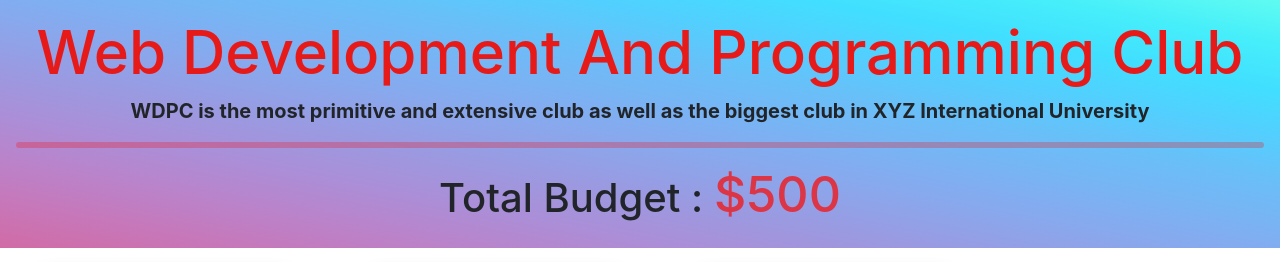
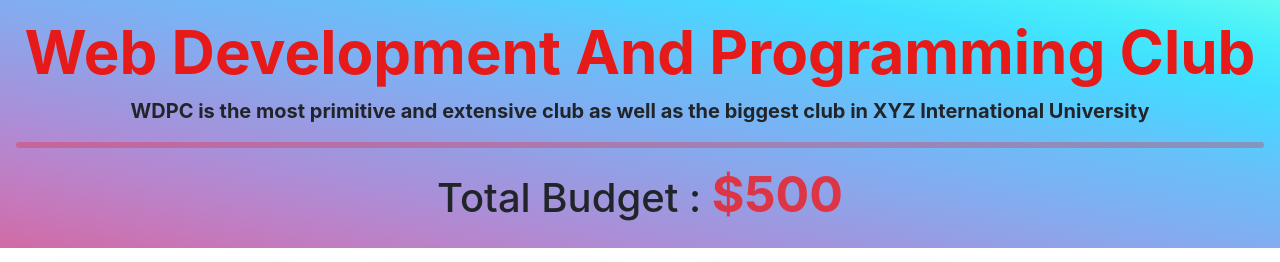
Before and after one commit to m-h-saikat/Web-Development-And-Programming-Club, a React (Create React App) app: page / in a window 1280 px wide. Shown: the top 262 px of the page. Built offline with nearby package versions, Linux system fonts and the light colour scheme.

Commit message:
UI Update

```diff
--- a/src/Component/Header/Header.js
+++ b/src/Component/Header/Header.js
@@ -3,7 +3,7 @@ import "./Header.css";
 const Header = () => {
   return (
     <div className="header mx-auto  bg-info p-3">
-      <h1>Web Development And Programming Club </h1>
+      <h1> <strong>Web Development And Programming Club</strong>  </h1>
       <p>
         <b>
           WDPC is the most primitive and extensive club as well as the biggest
@@ -12,7 +12,7 @@ const Header = () => {
       </p>
       <hr />
       <h2>
-        Total Budget : <span className="Budget text-danger">$500</span>
+        Total Budget : <span className="Budget text-danger"> <strong> $500 </strong></span>
       </h2>
     </div>
   );
```
